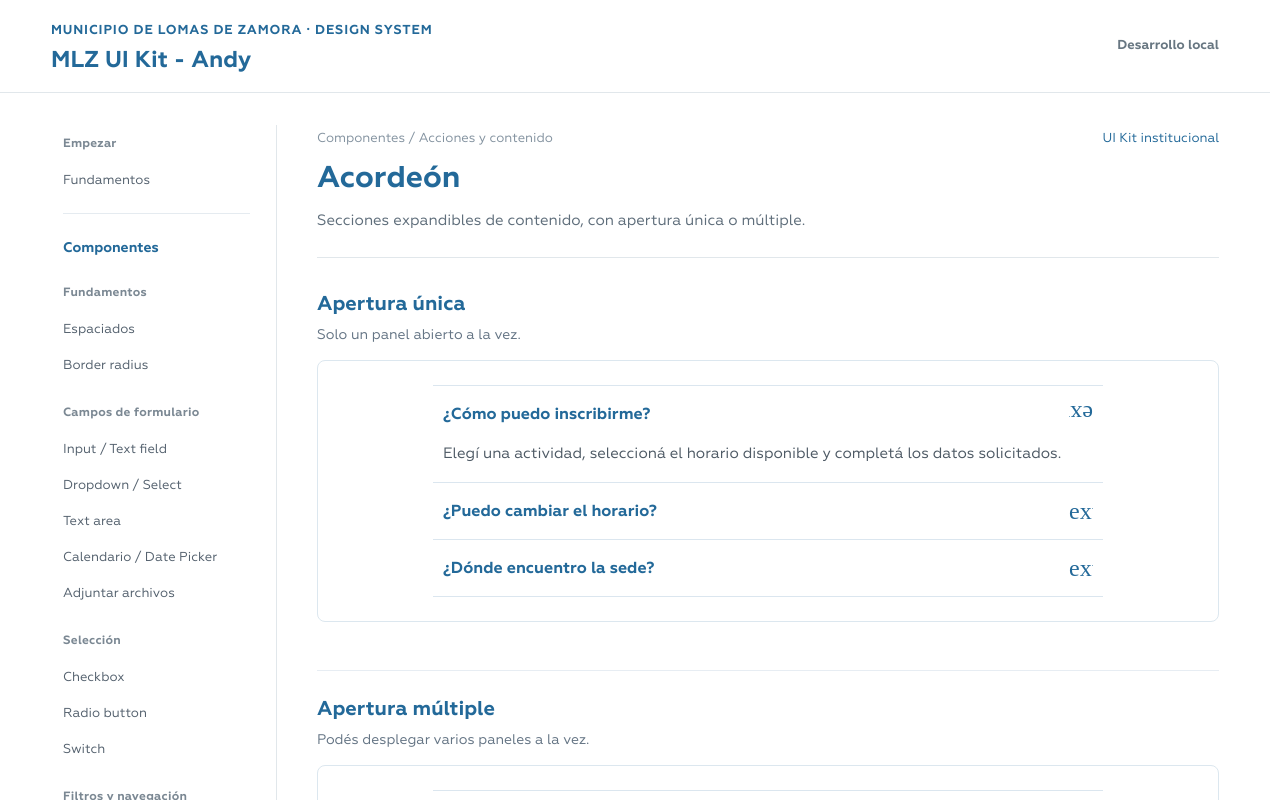
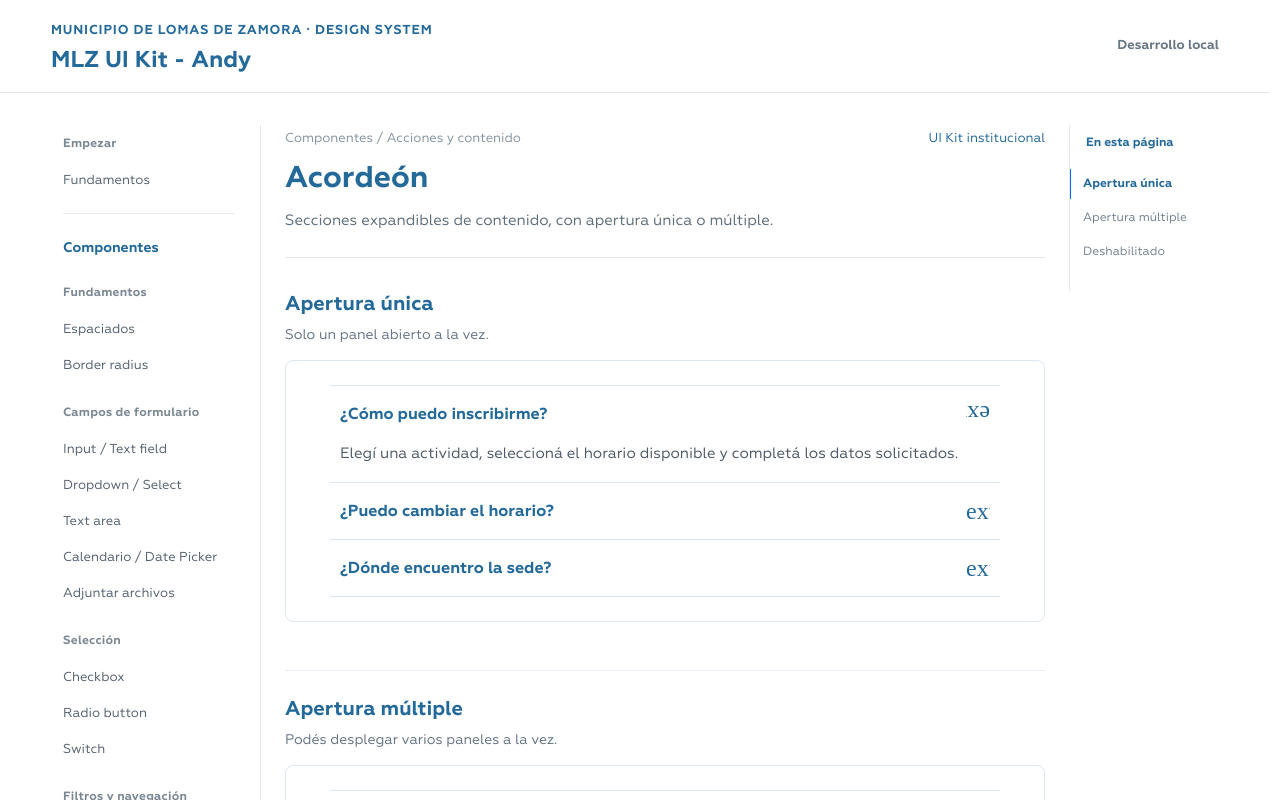
Before and after one commit to SantiagoM96/mlz-muni, a React (Vite) app: page /ui-kit-andy/componentes/acordeon in a window 1280 px wide. Shown: the top 800 px of the page. Built offline with nearby package versions, Linux system fonts and the light colour scheme; a web font is replaced by a local one.

Commit message:
style(andy): implement right sticky On This Page rail and hide it responsively on smaller screens

```diff
--- a/src/pages/andy-kit/andy-kit.css
+++ b/src/pages/andy-kit/andy-kit.css
@@ -226,3 +226,21 @@
 @media(max-width:580px){
  .andy-doc-page .andy-matrix-grid{row-gap:var(--mlz-space-24);column-gap:0}
 }
+
+
+/* Índice contextual estilo "On This Page" de la documentación: tercer riel.
+   El contenido mantiene su propia caja editorial y el menú izquierdo no cambia. */
+@media(min-width:1180px){
+ .andy-doc-body:has(.andy-doc-toc){grid-template-columns:210px minmax(0,1fr) 150px;gap:var(--mlz-space-24)}
+}
+.andy-doc-toc{position:sticky;top:var(--mlz-space-32);align-self:start;display:flex;flex-direction:column;gap:var(--mlz-space-16);max-height:calc(100dvh - 64px);overflow-y:auto;scrollbar-width:none;padding:var(--mlz-space-8) 0 var(--mlz-space-24);border-left:1px solid #e1e7eb}
+.andy-doc-toc::-webkit-scrollbar{display:none}
+.andy-doc-toc>strong{font-size:12px;line-height:20px;color:#236999;padding-left:var(--mlz-space-16)}
+.andy-doc-toc nav{display:flex;flex-direction:column;gap:var(--mlz-space-4)}
+.andy-doc-toc nav a{font-size:12px;line-height:18px;text-decoration:none;color:#71808c;padding:var(--mlz-space-6) var(--mlz-space-12);border-left:2px solid transparent;margin-left:-1px}
+.andy-doc-toc nav a:hover{color:#236999}
+.andy-doc-toc nav a.is-active,.andy-doc-toc nav a[aria-current=location]{color:#236999;font-weight:700;border-left-color:#006eff}
+.andy-doc-toc nav a:focus-visible{outline:2px solid #006eff;outline-offset:2px}
+.andy-doc-example{scroll-margin-top:var(--mlz-space-24)}
+@media(max-width:1179px){.andy-doc-toc{display:none}}
+@media(min-width:1180px){.andy-doc-page:has(.andy-button-documentation) .andy-button-on-this-page{display:none}}
```
